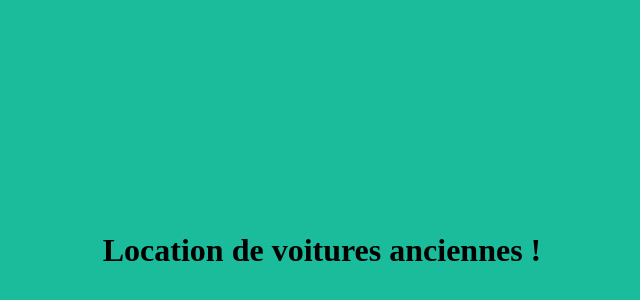
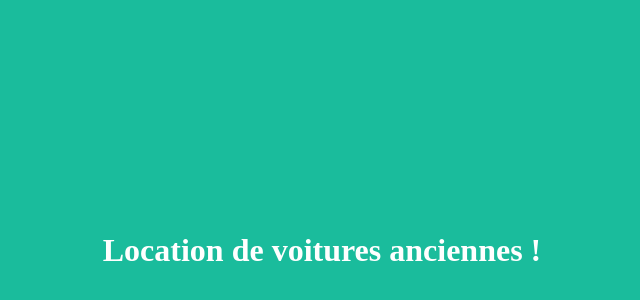
Before and after one commit to smsissoko/LocationdeVoiture, a plain HTML site: page index.html in a window 1280 px wide. Shown: the part 42-342 px from the top of the page, without its empty margins (318-958 px from the left). Drawn offline with Linux system fonts and the light colour scheme.

Commit message:
modifier couleur du gd titre

```diff
--- a/index.html
+++ b/index.html
@@ -7,6 +7,6 @@
     <title>Document</title>
 </head>
 <body style="background-color: #1abc9c;">
-    <h1 style="padding-top: 20%; padding-bottom: 20%; text-align: center;">Location de voitures anciennes !</h1>
+    <h1 style="color:#ffffff; padding-top: 20%; padding-bottom: 20%; text-align: center;">Location de voitures anciennes !</h1>
 </body>
 </html>
```
